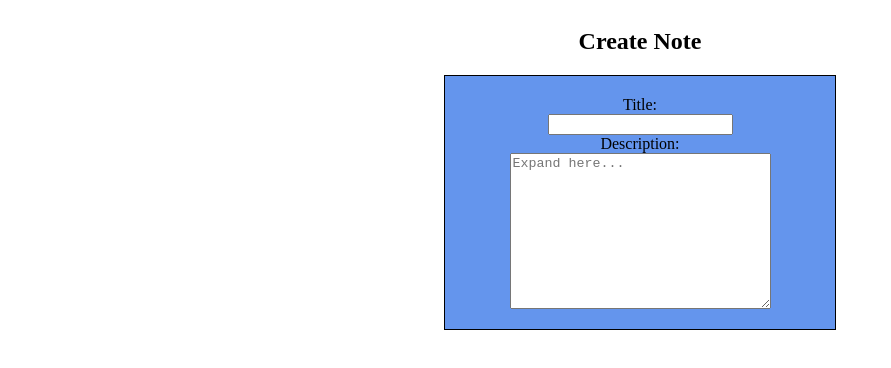
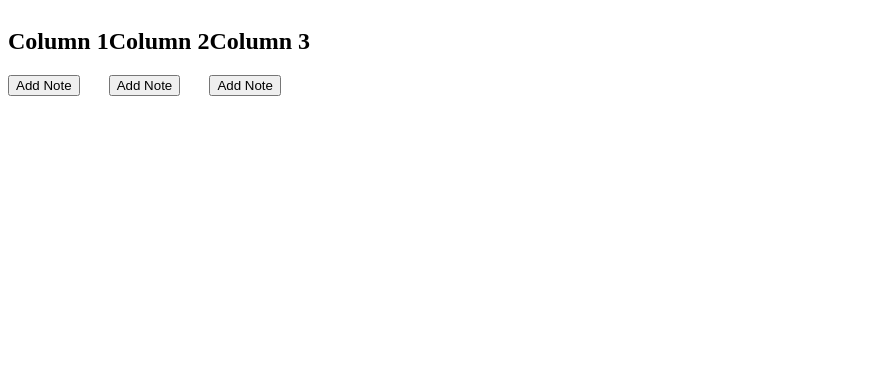
Before and after one commit to stickmanbob/Delegando, a React (Create React App) app: page / in a window 1280 px wide. Shown: the top 368 px of the page, without its empty margins (0-891 px from the left). Built offline with nearby package versions, Linux system fonts and the light colour scheme.

Commit message:
Add column component

```diff
--- a/src/App.js
+++ b/src/App.js
@@ -1,5 +1,4 @@
 import React from "react";
-import logo from "./mintbean.png";
 import "./styles/index.css";
 import Column from "./components/column";
 import Board from "./components/board";
@@ -10,8 +9,7 @@ function App({ store }) {
   return (
     <Provider store={store}>
 
-				<NoteForm></NoteForm>
-				{/* <Board boardId={1} /> */}
+				<Board boardId={1} />
 
     </Provider>
   );
--- a/src/components/board.jsx
+++ b/src/components/board.jsx
@@ -1,6 +1,6 @@
 import React from 'react';
 import {connect} from 'react-redux';
-import column from './column';
+import Column from './column';
 // import { createColumn } from '../actions/column_actions';
 
 class Board extends React.Component {
@@ -13,9 +13,7 @@ class Board extends React.Component {
         return (
             columns.map((col)=>{
                 return(
-                    <div>
-                        <h1>{col.title}</h1>
-                    </div>
+                   <Column title={col.title}/>
                 )
             })
         )
@@ -27,8 +25,12 @@ class Board extends React.Component {
         let columns = columnsIds.map((id)=> this.props.allColumns[id]);
 
         return(
-            <section>
-                {this.renderColumns(columns)}
+            <section class="board">
+
+							<div className="columns">
+								{this.renderColumns(columns)}
+							</div>
+
             </section>
         )
     }
--- a/src/components/column.jsx
+++ b/src/components/column.jsx
@@ -23,6 +23,7 @@ class Column extends React.Component {
     debugger;
     return (
       <div>
+				<h2>{this.props.title}</h2>
         <ul>{realNotes}</ul>
         <button onClick={this.addNote}>Add Note</button>
       </div>
--- /dev/null
+++ b/src/styles/board.css
@@ -0,0 +1,3 @@
+.board .columns{
+	display: flex;
+}
--- a/src/styles/index.css
+++ b/src/styles/index.css
@@ -1,21 +1,8 @@
+@import url("./note.css");
+@import url("./board.css");
+
 .App {
   font-family: sans-serif;
   text-align: center;
   margin: 6rem 0;
 }
-
-.create-note {
-	display: flex;
-	justify-content: center;
-	flex-direction: column;
-	align-items: center;
-}
-.create-form {
-	background-color: cornflowerblue;
-	display: flex;
-	flex-direction: column;
-	align-items: center;
-	width: 350px;
-	padding: 20px;
-	border: solid 1px black;
-}
--- /dev/null
+++ b/src/styles/note.css
@@ -0,0 +1,15 @@
+.create-note {
+	display: flex;
+	justify-content: center;
+	flex-direction: column;
+	align-items: center;
+}
+.create-form {
+	background-color: cornflowerblue;
+	display: flex;
+	flex-direction: column;
+	align-items: center;
+	width: 350px;
+	padding: 20px;
+	border: solid 1px black;
+}
```
